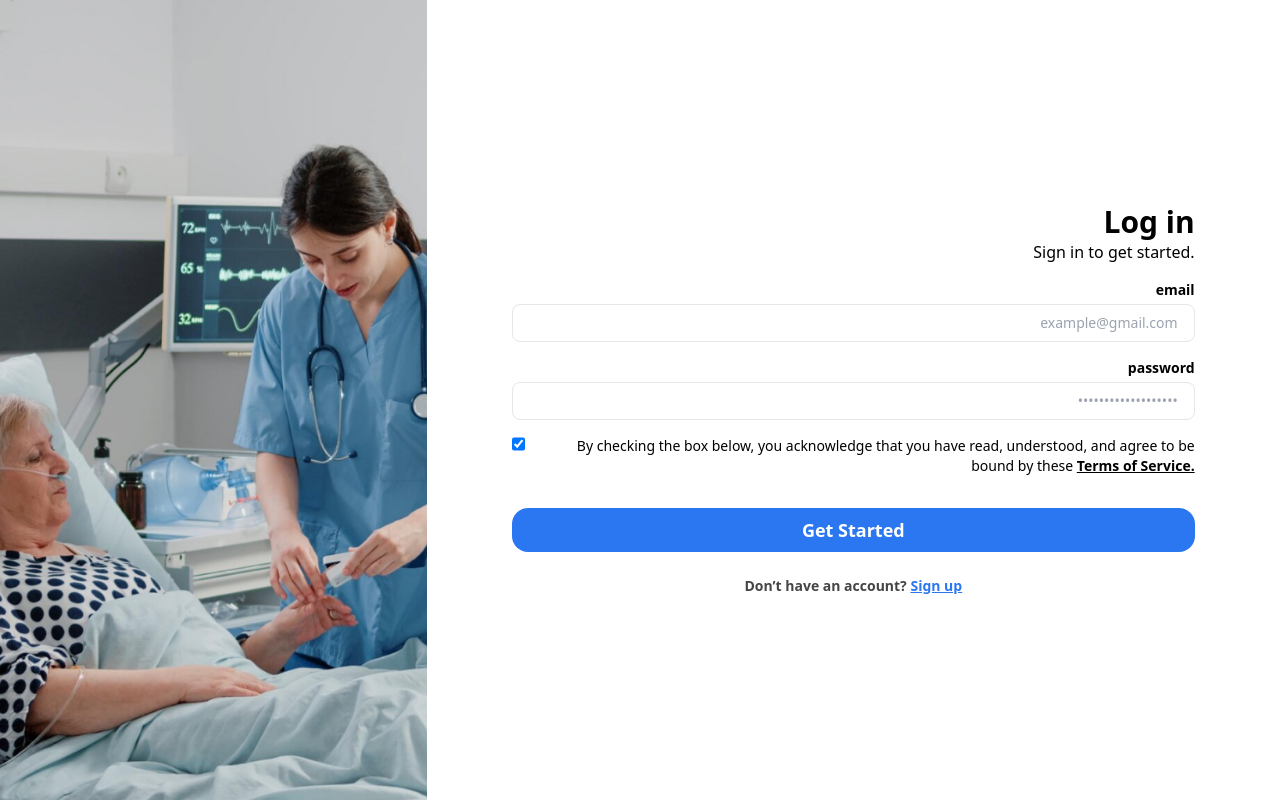
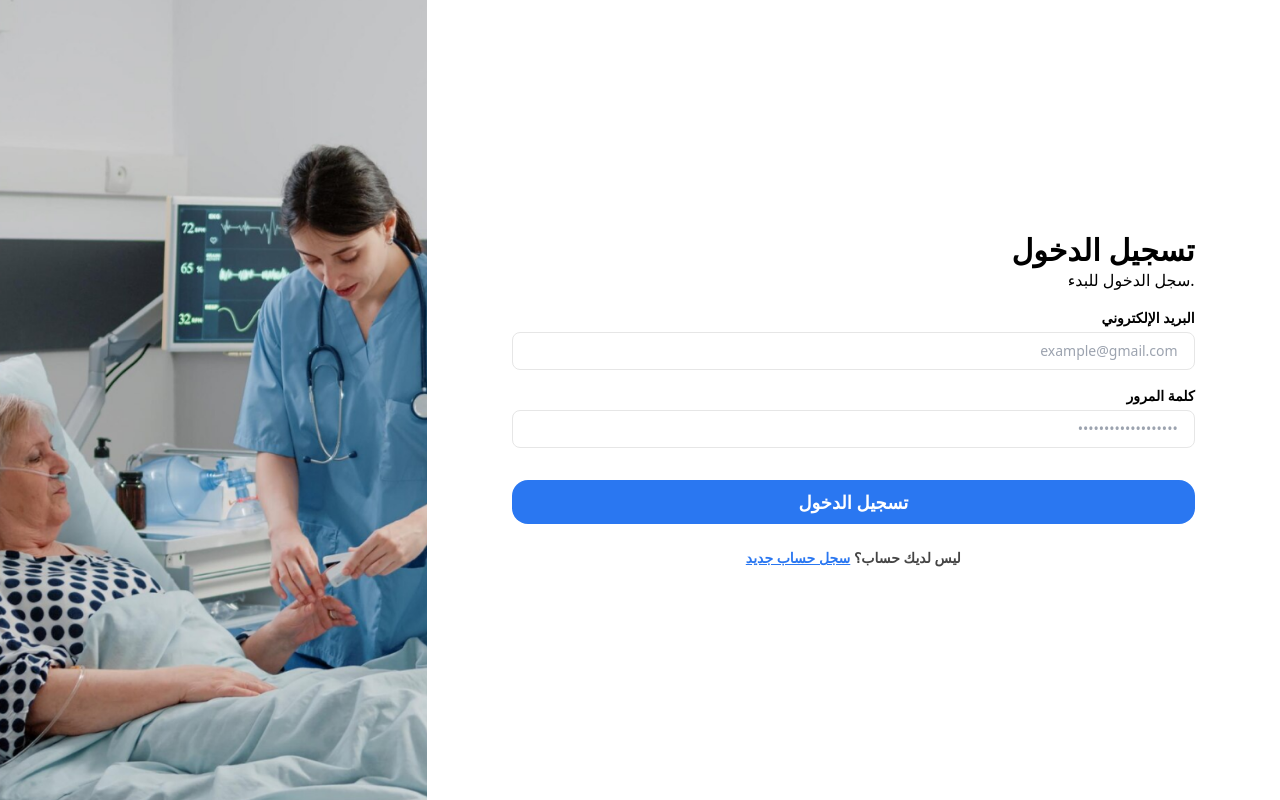
Before and after one commit to imadbenmadi/siha-twasol-front, a React (Vite) app: page /Login in a window 1280 px wide. Built offline with nearby package versions, Linux system fonts and the light colour scheme.

Commit message:
refactor: Update Register component with Arabic translations and improve button label

```diff
--- a/src/Components/Auth/Login/Login.jsx
+++ b/src/Components/Auth/Login/Login.jsx
@@ -4,11 +4,13 @@ import { Formik, Form, Field, ErrorMessage } from "formik";
 import handleLogin from "./Post_Login";
 import { Link } from "react-router-dom";
 import { useState } from "react";
+
 function Login() {
     const [Privacy, setPrivacy] = useState(true);
     const handleChangePrivacy = () => {
         setPrivacy(!Privacy);
     };
+
     return (
         <div className="flex text-right">
             <div className=" w-[50vw] hidden md:block   h-[calc(100vh)]">
@@ -21,8 +23,10 @@ function Login() {
             <div className="w-full h-screen bg-white flex flex-col items-center justify-center ">
                 <div className=" w-[80%] text-black">
                     <div className=" pb-4 ">
-                        <div className=" text-3xl font-semibold ">Log in</div>
-                        <div>Sign in to get started.</div>
+                        <div className=" text-3xl font-semibold ">
+                            تسجيل الدخول
+                        </div>
+                        <div>سجل الدخول للبدء.</div>
                     </div>
 
                     <div>
@@ -36,21 +40,22 @@ function Login() {
 
                                 // Validate email
                                 if (!values.email) {
-                                    errors.email = "email is Required";
+                                    errors.email = "البريد الإلكتروني مطلوب";
                                 } else if (
                                     !/^[A-Z0-9._%+-]+@[A-Z0-9.-]+\.[A-Z]{2,}$/i.test(
                                         values.email
                                     )
                                 ) {
-                                    errors.email = "Invalid email address";
+                                    errors.email =
+                                        "عنوان البريد الإلكتروني غير صالح";
                                 }
 
                                 // Validate password
                                 if (!values.password) {
-                                    errors.password = "password is Required";
+                                    errors.password = "كلمة المرور مطلوبة";
                                 } else if (values.password.length < 8) {
                                     errors.password =
-                                        "password must be at least 8 characters long";
+                                        "يجب أن تكون كلمة المرور مكونة من 8 أحرف على الأقل";
                                 }
 
                                 return errors;
@@ -63,7 +68,7 @@ function Login() {
                                 <Form className="  flex flex-col text-sm md:text-lg  gap-4 text-black">
                                     <div>
                                         <div className=" font-semibold text-sm pb-1">
-                                            email{" "}
+                                            البريد الإلكتروني
                                         </div>
                                         <Field
                                             placeholder="example@gmail.com"
@@ -80,12 +85,12 @@ function Login() {
                                     </div>
                                     <div>
                                         <div className=" font-semibold text-sm pb-1">
-                                            password{" "}
+                                            كلمة المرور
                                         </div>
                                         <div className=" flex items-center">
                                             <Field
                                                 placeholder="•••••••••••••••••••"
-                                                type="text"
+                                                type="password"
                                                 name="password"
                                                 disabled={isSubmitting}
                                                 className="border border-gray_white px-4 text-right py-2  rounded-lg text-sm  w-full"
@@ -98,7 +103,7 @@ function Login() {
                                             style={errorInputMessage}
                                         />
                                     </div>
-                                    <div className=" flex gap-3 text-sm">
+                                    {/* <div className=" flex gap-3 text-sm">
                                         <input
                                             checked={Privacy}
                                             onClick={handleChangePrivacy}
@@ -106,48 +111,50 @@ function Login() {
                                             className={`w-4 h-4`}
                                         />
                                         <div>
-                                            By checking the box below, you
-                                            acknowledge that you have read,
-                                            understood, and agree to be bound by
-                                            these{" "}
+                                            بتحديد المربع أدناه، فإنك تقر بأنك
+                                            قد قرأت وفهمت وتوافق على الالتزام بـ{" "}
                                             <Link
                                                 to={"/Privacy?prev=Login"}
                                                 className=" font-semibold underline"
                                             >
-                                                Terms of Service.
+                                                شروط الخدمة.
                                             </Link>
                                         </div>
-                                    </div>
-                                    {isSubmitting ? (
+                                    </div> */}
+                                    {
+                                        isSubmitting ? (
                                             <span className="small-loader my-5  w-full m-auto"></span>
-                                    ) : Privacy ? (
+                                        ) : (
+                                            // : Privacy ?
                                             <button
                                                 type="submit"
                                                 className=" bg-blue_v py-2 mt-4 rounded-2xl text-white font-semibold "
                                                 disabled={isSubmitting}
                                             >
-                                            Get Started
+                                                تسجيل الدخول
                                             </button>
-                                    ) : (
-                                        <button
-                                            type="submit"
-                                            className=" bg-gray_white py-2 mt-4 rounded-2xl  text-gray-400 font-semibold "
-                                            disabled={true}
-                                        >
-                                            Get Started
-                                        </button>
-                                    )}
+                                        )
+                                        // : (
+                                        //     <button
+                                        //         type="submit"
+                                        //         className=" bg-gray_white py-2 mt-4 rounded-2xl  text-gray-400 font-semibold "
+                                        //         disabled={true}
+                                        //     >
+                                        //         ابدأ
+                                        //     </button>
+                                        // )
+                                    }
                                 </Form>
                             )}
                         </Formik>
 
                         <div className="pt-6 text-sm font-semibold text-gray_v text-center ">
-                            Don’t have an account?{" "}
+                            ليس لديك حساب؟{" "}
                             <Link
                                 to={"/Register"}
                                 className=" underline text-blue_v"
                             >
-                                Sign up
+                                سجل حساب جديد
                             </Link>
                         </div>
                     </div>
@@ -156,8 +163,10 @@ function Login() {
         </div>
     );
 }
+
 const errorInputMessage = {
     fontSize: "12px",
     color: "red",
 };
+
 export default Login;
--- a/src/Components/Auth/Register/Register.jsx
+++ b/src/Components/Auth/Register/Register.jsx
@@ -253,8 +253,9 @@ function Register() {
                                                 className=" bg-blue_v py-2 mt-4 rounded-2xl text-white font-semibold "
                                                 disabled={isSubmitting}
                                             >
-                                                ابدأ الآن
-                                            </button>
+
+                                                انشاء الحساب
+                                                </button>
                                         )
                                         //     : (
                                         // <button
```
Lines whose indentation alone changed are shown as unchanged.
